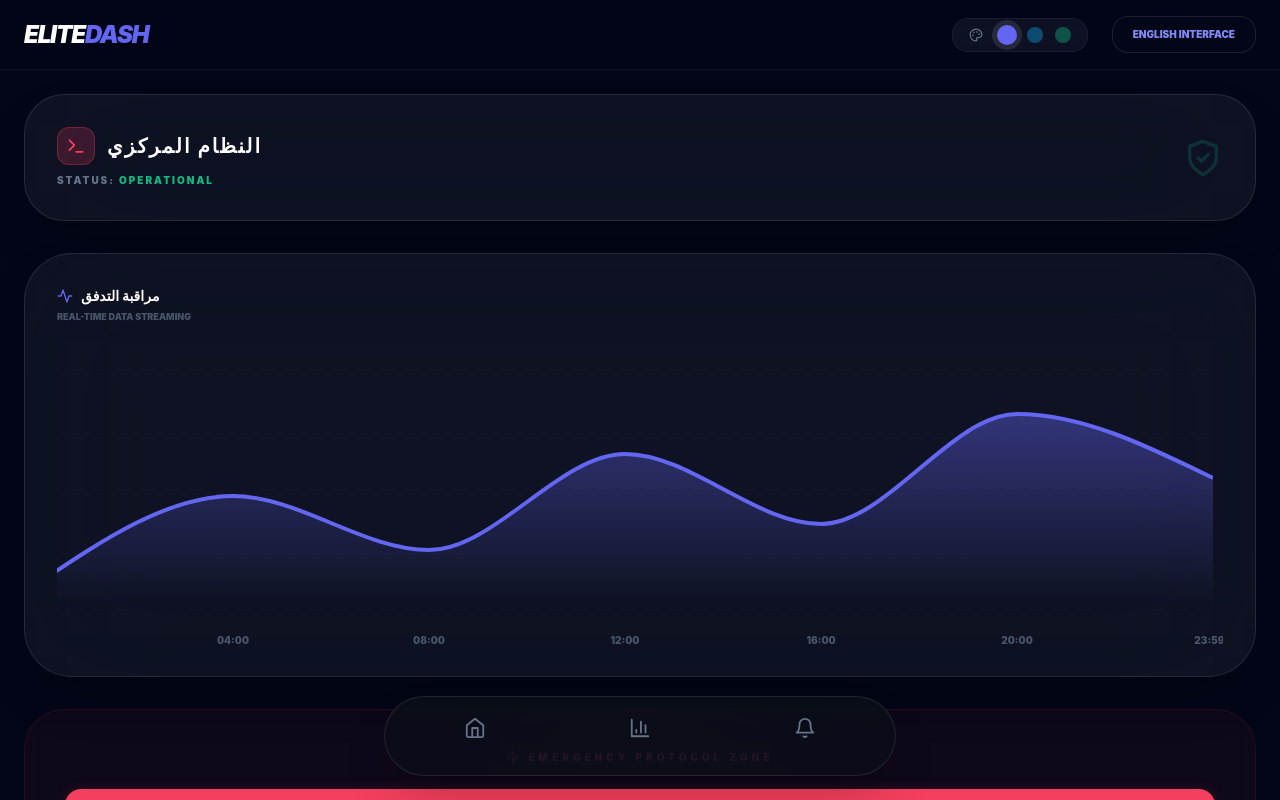
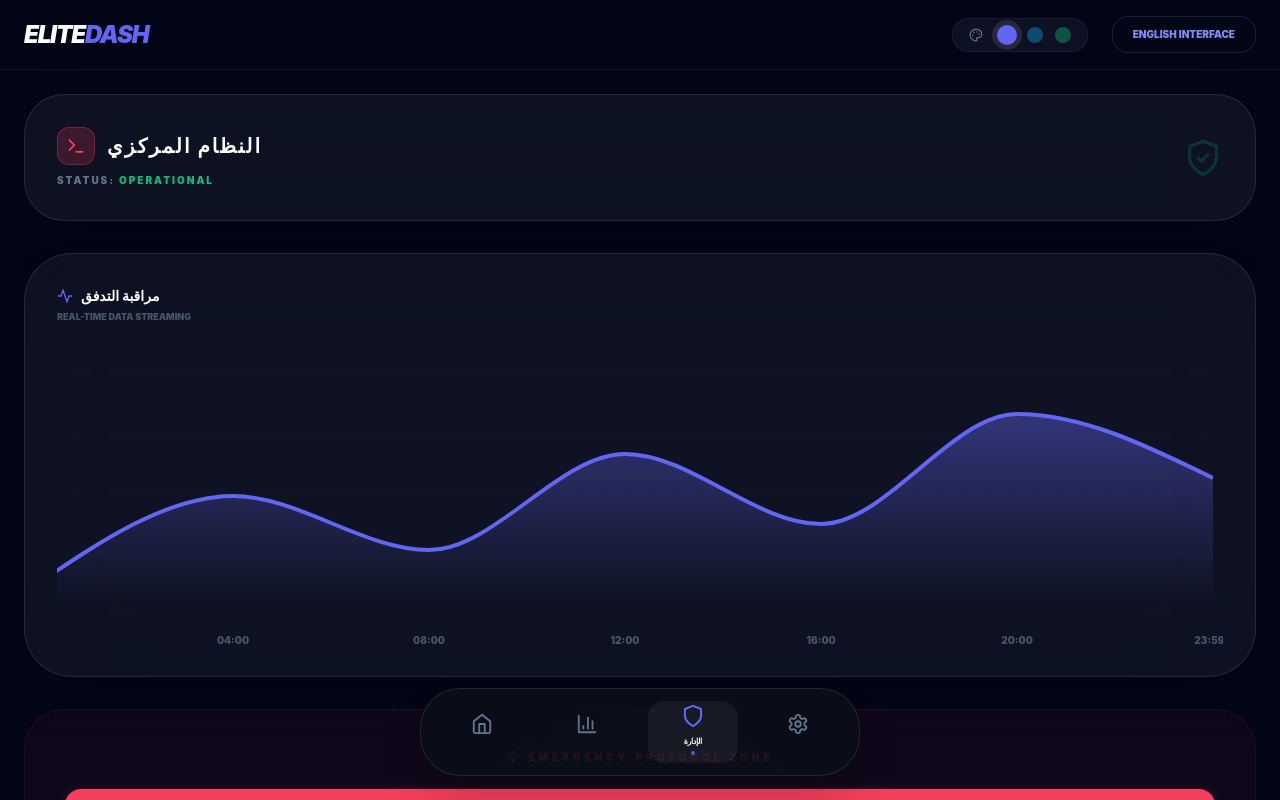
Before and after one commit to marwanalpumu-del/elitedash-modern-dashboard, a React (Vite) app: page / in a window 1280 px wide. Shown: the top 800 px of the page. Built offline with nearby package versions, Linux system fonts and the light colour scheme; the HTML template or start-up script is replaced by a standard one.

Commit message:
Update BottomNav.jsx

```diff
--- a/src/components/BottomNav.jsx
+++ b/src/components/BottomNav.jsx
@@ -1,43 +1,61 @@
-import React from 'react';
-import { Home, FileText, BarChart3, Shield, Bell } from 'lucide-react';
-
 /**
  * @component BottomNav
- * @description Specialized mobile-first navigation dock.
- * Features: High-fidelity backdrop blur, reactive scaling, and micro-animations.
- * @param {string} activeTab - Currently selected navigation node.
- * @param {function} setActiveTab - Dispatcher function to update parent state.
+ * @version 1.6.0
+ * @description Advanced Navigation Orchestrator.
+ * Linked to: Home, Analytics, Admin Center, and Security Settings.
  */
+import React from 'react';
+import { Home, BarChart3, Shield, Settings, Bell } from 'lucide-react';
+
 export default function BottomNav({ activeTab, setActiveTab, lang }) {
+  const isAr = lang === 'ar';
 
+  /** * @constant navItems
+   * @description Updated navigation schema to include all system modules.
+   */
   const navItems = [
     { id: 'home', icon: <Home size={22} />, labelAr: 'الرئيسية', labelEn: 'Home' },
     { id: 'analytics', icon: <BarChart3 size={22} />, labelAr: 'التحليلات', labelEn: 'Charts' },
-    { id: 'alerts', icon: <Bell size={22} />, labelAr: 'التنبيهات', labelEn: 'Alerts' },
+    { id: 'admin', icon: <Shield size={22} />, labelAr: 'الإدارة', labelEn: 'Admin' },
+    { id: 'settings', icon: <Settings size={22} />, labelAr: 'الإعدادات', labelEn: 'Settings' },
   ];
 
   return (
     <div className="w-full flex justify-center px-4 pb-6 fixed bottom-0 z-50">
-      <div className="w-full max-w-lg bg-[#0b0f1a]/80 backdrop-blur-3xl border border-white/10 rounded-[2.5rem] p-2 flex items-center justify-around shadow-2xl">
+      <div className="w-full max-w-[440px] bg-[#0b0f1a]/80 backdrop-blur-3xl border border-white/10 rounded-[2.5rem] p-2 flex items-center justify-between shadow-2xl relative overflow-hidden">
+
         {navItems.map((item) => {
           const isActive = activeTab === item.id;
+
           return (
             <button
               key={item.id}
               onClick={() => setActiveTab(item.id)}
-              className="relative flex flex-col items-center py-3 px-4 transition-all duration-500"
+              className="relative flex-1 flex flex-col items-center py-3 px-1 transition-all duration-300 active:scale-90"
             >
-              {/* Active Indicator Glow */}
-              {isActive && <div className="absolute inset-0 bg-white/5 rounded-3xl animate-pulse" />}
+              {/* INDICATOR: DYNAMIC GLOW */}
+              {isActive && (
+                <div
+                  className="absolute inset-x-2 inset-y-1 bg-white/5 rounded-2xl"
+                  style={{ boxShadow: '0 0 20px rgba(var(--primary), 0.1)' }}
+                />
+              )}
 
-              <div className={`relative z-10 ${isActive ? 'scale-110' : 'text-slate-500'}`}
-                   style={{ color: isActive ? 'rgb(var(--primary))' : undefined }}>
+              <div
+                className={`relative z-10 transition-transform duration-500 ${isActive ? 'scale-110 -translate-y-1' : 'text-slate-500 hover:text-slate-400'}`}
+                style={{ color: isActive ? 'rgb(var(--primary))' : undefined }}
+              >
                 {item.icon}
               </div>
 
-              <span className={`text-[8px] font-black uppercase mt-1 ${isActive ? 'opacity-100' : 'opacity-0'}`}>
-                {lang === 'ar' ? item.labelAr : item.labelEn}
+              <span className={`text-[8px] font-black uppercase mt-1 tracking-tighter transition-all duration-300 ${isActive ? 'opacity-100 translate-y-0 text-white' : 'opacity-0 translate-y-2'}`}>
+                {isAr ? item.labelAr : item.labelEn}
               </span>
+
+              {/* ACTIVE DOT */}
+              {isActive && (
+                <div className="w-1 h-1 rounded-full mt-1 animate-pulse" style={{ backgroundColor: 'rgb(var(--primary))' }} />
+              )}
             </button>
           );
         })}
```
